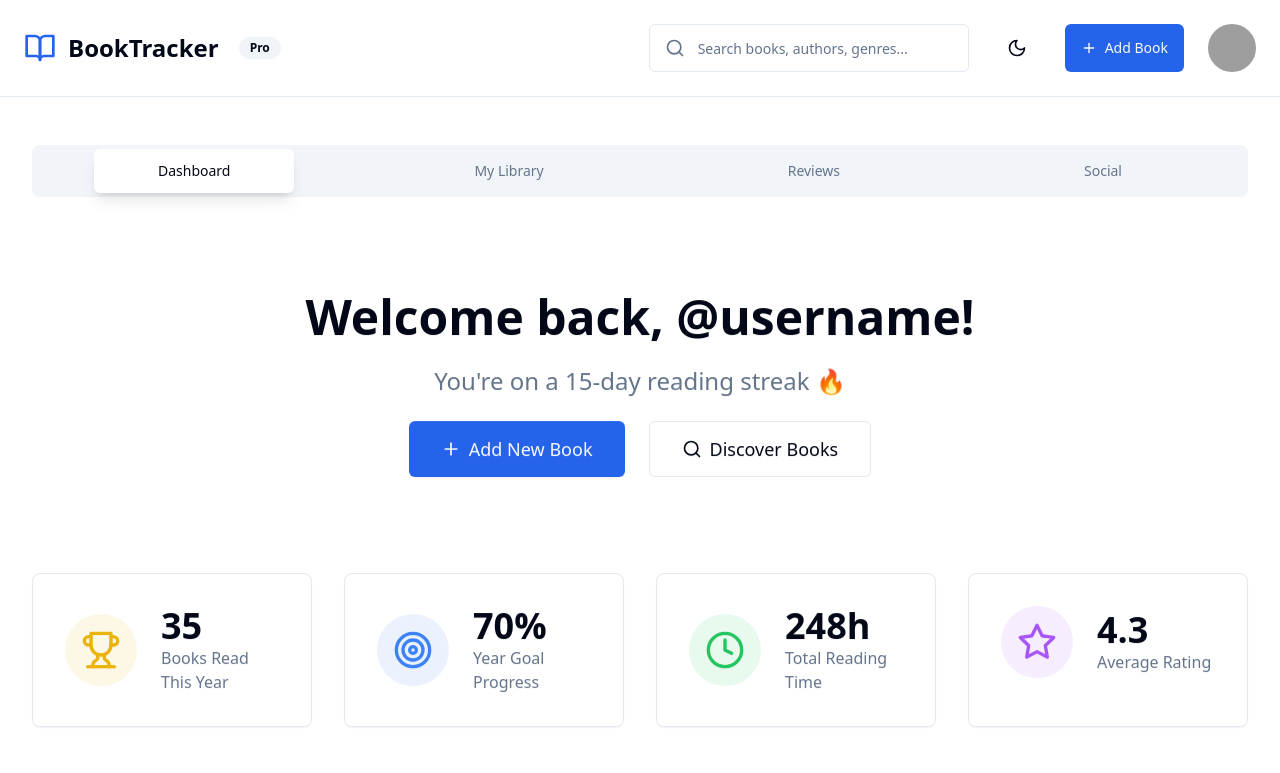
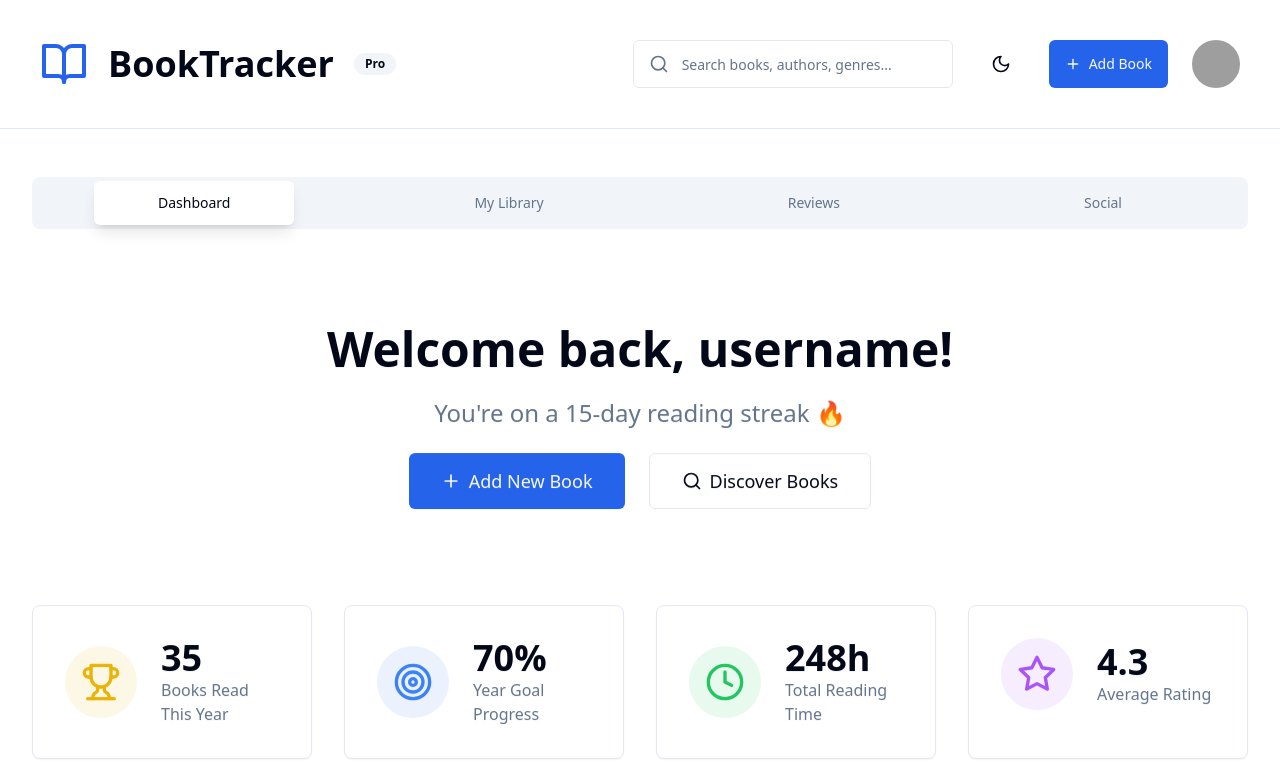
Before and after one commit to sahillllllllll-bit/Book-Review-Reading-Tracker, a React (Vite) app: page / in a window 1280 px wide. Shown: the top 773 px of the page. Built offline with nearby package versions, Linux system fonts and the light colour scheme; grey boxes are pictures that could not be loaded.

Commit message:
adjusted header

```diff
--- a/src/components/Header.jsx
+++ b/src/components/Header.jsx
@@ -12,12 +12,12 @@ export default function Header() {
   const { searchQuery, setSearchQuery } = useBooks()
 
   return (
-    <header className="border-b bg-background/95 backdrop-blur supports-[backdrop-filter]:bg-background/60 sticky top-0 z-50">
+    <header className="border-b bg-background/95 backdrop-blur supports-[backdrop-filter]:bg-background/60 sticky top-0 p-4 z-50">
       <div className="container mx-auto px-6 py-6">
         <div className="flex items-center justify-between">
           <div className="flex items-center gap-3">
-            <BookOpen className="h-8 w-8 text-primary" />
-            <h1 className="text-2xl font-bold">BookTracker</h1>
+            <BookOpen className="h-12  w-12 text-primary" />
+            <h1 className="text-4xl pl-2 font-bold">BookTracker</h1>
             <Badge variant="secondary" className="ml-2">
               Pro
             </Badge>
--- a/src/pages/Dashboard.jsx
+++ b/src/pages/Dashboard.jsx
@@ -45,7 +45,7 @@ export default function Dashboard() {
           animate={{ opacity: 1, y: 0 }}
           transition={{ delay: 0.2 }}
         >
-          Welcome back, @username!
+          Welcome back, username!
         </motion.h2>
         <motion.p
           className="text-2xl text-muted-foreground"
```
